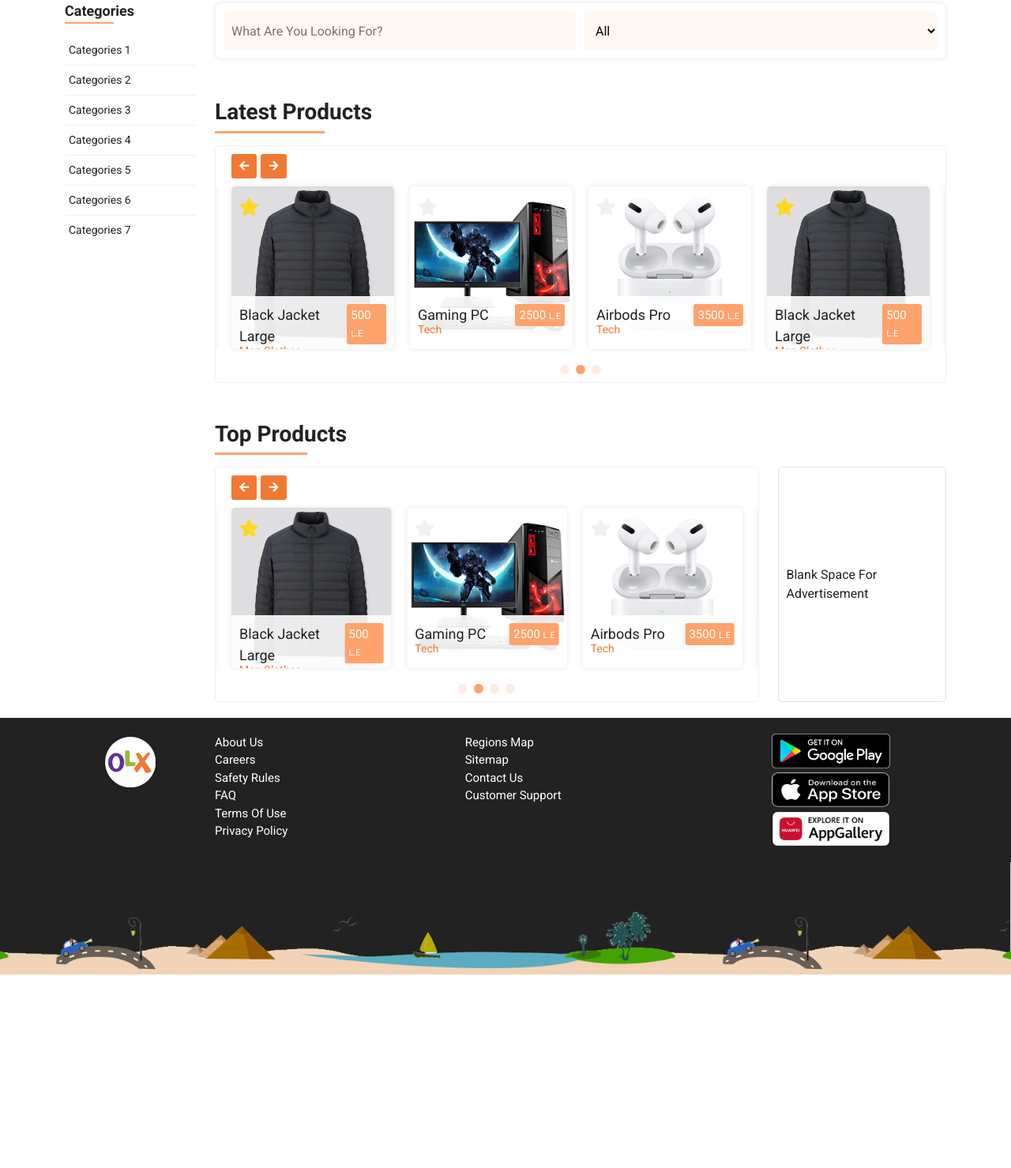
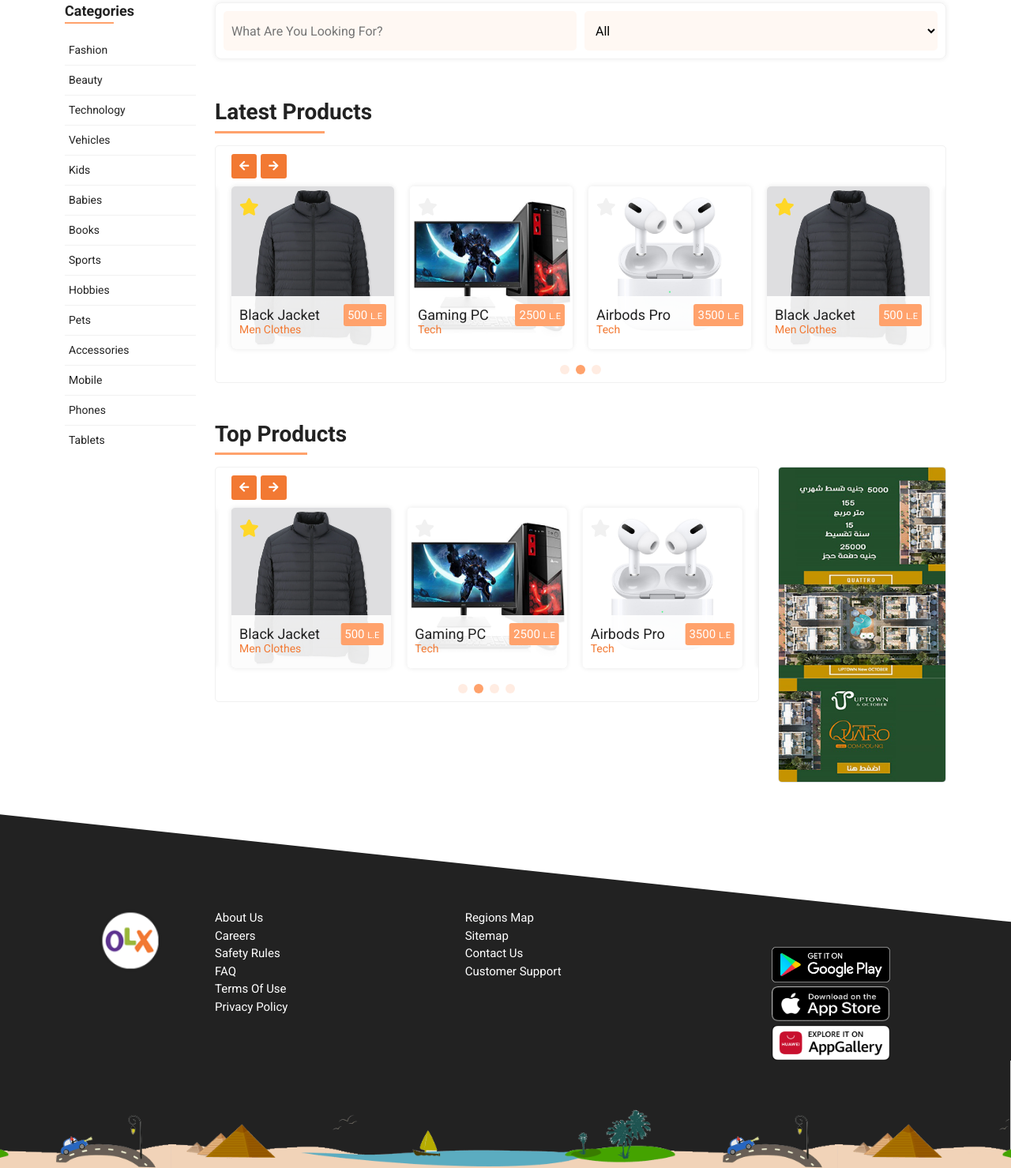
Before and after one commit to youssef-ahmed-Devlogs/OLX_CLONE, a website: page index.html in a window 1280 px wide. Shown: the part 765-2244 px from the top of the page at 79% size. Before the commit the page ends 1999 px from the top, so only its background shows below. Drawn offline with Linux system fonts and the light colour scheme.

Commit message:
Footer And Categories Section

```diff
--- a/assets/sass/_global.scss
+++ b/assets/sass/_global.scss
@@ -79,12 +79,25 @@
 }
 
 .ads__banner {
-  padding: 10px;
   width: 100%;
   border-radius: 5px;
   display: flex;
   align-items: center;
   justify-content: center;
+  overflow: hidden;
+
+  img {
+    object-fit: cover;
+  }
+
+  &.banner__h400 {
+    height: 400px;
+
+    img {
+      width: 100%;
+      height: 400px;
+    }
+  }
 }
 
 // HEAD
--- a/assets/sass/_responsive.scss
+++ b/assets/sass/_responsive.scss
@@ -11,6 +11,13 @@
 }
 
 @media (max-width: 1199px) {
+  .home__content {
+    flex-direction: column-reverse;
+    .categories__section {
+      margin-top: 20px;
+    }
+  }
+
   .ads__banner {
     img {
       width: 100%;
@@ -64,6 +71,11 @@
 
   .section__head {
     font-size: 20px;
+  }
+
+  .section__head-sm {
+    font-size: 16px;
+    margin-bottom: 5px;
   }
 
   .py-5 {
@@ -173,6 +185,14 @@
       }
     }
   }
+
+  .categories__section {
+    .categories__list {
+      a {
+        font-size: 12px;
+      }
+    }
+  }
 }
 
 @media (max-width: 380px) {
--- a/assets/sass/footer.scss
+++ b/assets/sass/footer.scss
@@ -4,10 +4,19 @@
   background-color: $black;
   color: $white;
   text-align: center;
-  margin-top: 20px;
+  margin-top: 40px;
+  clip-path: polygon(0 0, 100% 30%, 100% 100%, 0% 100%);
+
+  .logo {
+    img {
+      width: 80px;
+      text-align: center;
+    }
+  }
 
   .top__links {
-    padding: 20px 10px;
+    padding: 120px 10px 0;
+
     .links {
       ul {
         a {
@@ -19,6 +28,7 @@
       }
 
       .store__icon {
+        display: block;
         img {
           max-width: 150px;
         }
--- a/index.html
+++ b/index.html
@@ -165,20 +165,27 @@
       <!-- END BANNER ADS -->
 
       <div class="container">
-        <div class="row">
+        <div class="row home__content">
           <div class="col-xl-2">
             <!-- START CATEGORIES SECTION -->
 
             <div class="categories__section">
               <h2 class="section__head-sm">Categories</h2>
               <ul class="categories__list">
-                <a href="#">Categories 1</a>
-                <a href="#">Categories 2</a>
-                <a href="#">Categories 3</a>
-                <a href="#">Categories 4</a>
-                <a href="#">Categories 5</a>
-                <a href="#">Categories 6</a>
-                <a href="#">Categories 7</a>
+                <a href="#">Fashion</a>
+                <a href="#">Beauty</a>
+                <a href="#">technology</a>
+                <a href="#">Vehicles</a>
+                <a href="#">Kids</a>
+                <a href="#">Babies</a>
+                <a href="#">Books</a>
+                <a href="#">Sports</a>
+                <a href="#">Hobbies</a>
+                <a href="#">Pets</a>
+                <a href="#">Accessories</a>
+                <a href="#">Mobile </a>
+                <a href="#">Phones</a>
+                <a href="#">Tablets</a>
               </ul>
             </div>
 
@@ -264,7 +271,7 @@
                           >
                             <div class="main__info">
                               <div class="title__category">
-                                <span class="title">Black Jacket Large</span>
+                                <span class="title">Black Jacket</span>
                                 <span class="category">Men clothes</span>
                               </div>
                               <div class="price">
@@ -357,7 +364,7 @@
                           >
                             <div class="main__info">
                               <div class="title__category">
-                                <span class="title">Black Jacket Large</span>
+                                <span class="title">Black Jacket</span>
                                 <span class="category">Men clothes</span>
                               </div>
                               <div class="price">
@@ -474,9 +481,7 @@
                               >
                                 <div class="main__info">
                                   <div class="title__category">
-                                    <span class="title"
-                                      >Black Jacket Large</span
-                                    >
+                                    <span class="title">Black Jacket</span>
                                     <span class="category">Men clothes</span>
                                   </div>
                                   <div class="price">
@@ -569,9 +574,7 @@
                               >
                                 <div class="main__info">
                                   <div class="title__category">
-                                    <span class="title"
-                                      >Black Jacket Large</span
-                                    >
+                                    <span class="title">Black Jacket</span>
                                     <span class="category">Men clothes</span>
                                   </div>
                                   <div class="price">
@@ -625,8 +628,8 @@
                       </div>
                     </div>
                     <div class="col-lg-3">
-                      <div class="ads__banner h-100 border">
-                        Blank space for advertisement
+                      <div class="ads__banner border banner__h400">
+                        <img src="assets/images/banner3.png" alt="banner" />
                       </div>
                     </div>
                   </div>
@@ -647,14 +650,14 @@
         <div class="container">
           <div class="row">
             <div class="col-xl-2">
-              <div class="logo">
+              <div class="logo mb-5">
                 <img src="assets/icons/logo.png" alt="logo" />
               </div>
             </div>
             <div class="col-xl-10">
               <div class="links">
                 <div class="row">
-                  <div class="col-xl-4 col-md-6">
+                  <div class="col-xl-4 col-md-6 mb-1">
                     <ul>
                       <a href="#">about us</a>
                       <a href="#">Careers</a>
@@ -674,22 +677,22 @@
                     </ul>
                   </div>
 
-                  <div class="col-xl-4 col-md-6">
-                    <div class="store__icon g-play__icon">
+                  <div class="col-xl-4 col-md-6 mt-5">
+                    <a href="#" class="store__icon g-play__icon">
                       <img
                         src="assets/icons/googlePlay.png"
                         alt="google play"
                       />
-                    </div>
-                    <div class="store__icon g-play__icon">
+                    </a>
+                    <a href="#" class="store__icon g-play__icon">
                       <img src="assets/icons/appStore.png" alt="google play" />
-                    </div>
-                    <div class="store__icon g-play__icon">
+                    </a>
+                    <a href="#" class="store__icon g-play__icon">
                       <img
                         src="assets/icons/huaweiAppGallery.png"
                         alt="google play"
                       />
-                    </div>
+                    </a>
                   </div>
                 </div>
               </div>
```
Also changed, not shown: assets/css/footer.css, assets/css/main.css, assets/images/banner3.png (added).
